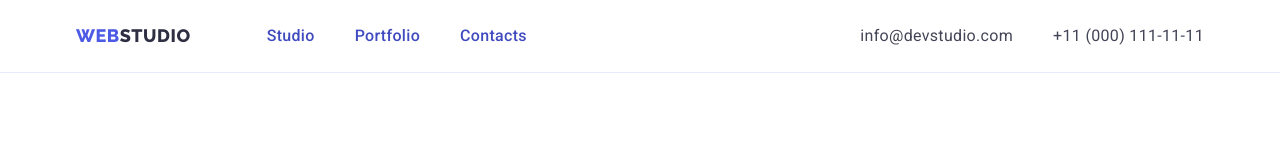
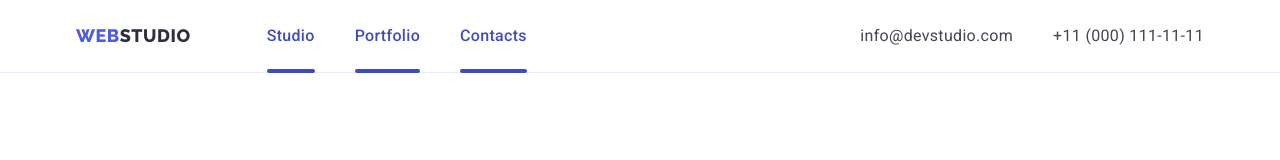
Before and after one commit to fediakin/goit-markup-hw-05, a plain HTML site: page portfolio.html in a window 1280 px wide. Shown: the top 160 px of the page. Drawn offline with nearby package versions, Linux system fonts and the light colour scheme.

Commit message:
гзпкфву

```diff
--- a/css/styles.css
+++ b/css/styles.css
@@ -192,7 +192,7 @@ img {
         transition: color 250ms cubic-bezier(0.4, 0, 0.2, 1);
 }
 
-.menu-link .menu-list::after {
+.menu-link::after {
         display: block;
         content: '';
         position: absolute;
```
